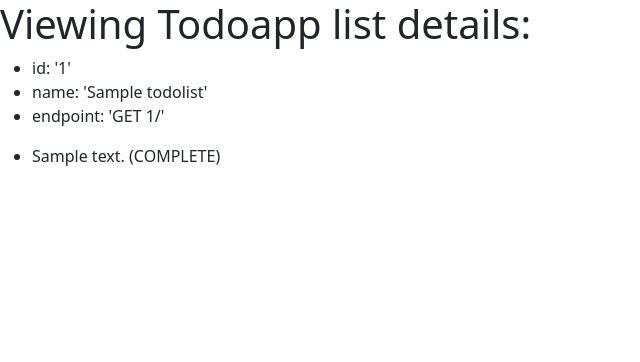
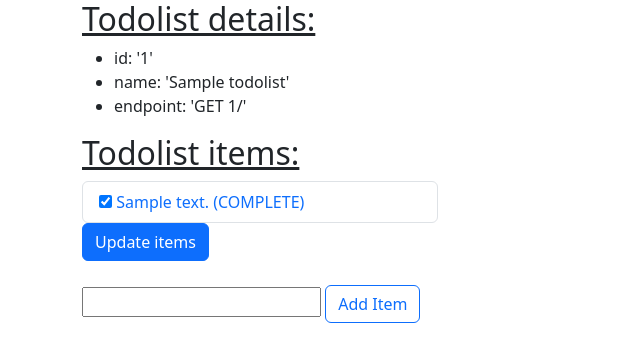
Before and after one commit to DanielPalacz/DjangoSimpleTodoListApp, a Django app: page /1/ in a window 1280 px wide. Shown: the top 362 px of the page, without its empty margins (0-640 px from the left). Run offline with Django 5.2, Linux system fonts and the light colour scheme; tables that the repository leaves empty hold one stand-in row (values such as "Sample post").

Commit message:
adds usage of custom form for creating/editing Todolists items

```diff
--- a/mysite/todoapp/templates/todoapp/base.html
+++ b/mysite/todoapp/templates/todoapp/base.html
@@ -11,7 +11,7 @@
   </head>
 
   <body>
-    <div id="content">
+    <div id="content" class="container">
         {% block content %}
         {% endblock%}
     </div>
--- a/mysite/todoapp/templates/todoapp/create.html
+++ b/mysite/todoapp/templates/todoapp/create.html
@@ -5,7 +5,7 @@ Creating new todo list.
 {% endblock%}
 
 {% block content %}
-<h1>Create page.</h1>
+<h1>Create New Todo list page.</h1>
 <br>
 
 <form method="post" action="/create/">
--- a/mysite/todoapp/templates/todoapp/list.html
+++ b/mysite/todoapp/templates/todoapp/list.html
@@ -1,11 +1,11 @@
 {% extends "todoapp/base.html" %}
 
 {% block title %}
-Todoapp list details..
+Todoapp list details.
 {% endblock%}
 
 {% block content %}
-<h1>Viewing Todoapp list details:</h1>
+<u><h2>Todolist details:</h2></u>
 <ul>
     <li>id: '{{todolist_object.id}}'</li>
     <li>name: '{{todolist_object.name}}'</li>
@@ -13,15 +13,30 @@ Todoapp list details..
 </ul>
 
 
-<ul>
+<u><h2>Todolist items:</h2></u>
+
+<form method="post" action="#">
+    {% csrf_token %}
+    <div class="row">
+        <div class="col-4">
+            <ul class="list-group">
                 {% for item in todolist_object.todoitem_set.all %}
                     {% if item.complete == True %}
-            <li>{{item.text}} (COMPLETE) </li>
+                        <li class="list-group-item text-primary"><input type="checkbox" value="clicked" name="c{{item.id}}" checked> {{item.text}} (COMPLETE)</li>
                     {% else %}
-                <li>{{item.text}} (INCOMPLETE) </li>
+                        <li class="list-group-item text-primary"><input type="checkbox" value="clicked" name="c{{item.id}}"> {{item.text}} (INCOMPLETE)</li>
                     {% endif %}
                 {% endfor %}
             </ul>
+        </div>
+    </div>
+    <button class="btn btn-primary" type="submit" name="update" value="update">Update items</button><br><br>
+    <div>
+        <input type="text" name="newValue"></input>
+        <button class="btn btn-outline-primary" type="submit" name="NewItem" value="NewItem">Add Item</button>
+    </div>
+</form>
+
 
 {% if not todolist_object.todoitem_set.all %}
 <h1>'{{todolist_object.name}}' is empty.</h1>
--- a/mysite/todoapp/views.py
+++ b/mysite/todoapp/views.py
@@ -5,11 +5,33 @@ from .forms import CreateTodoListForm
 
 def todoapp_list(request, pk):
     todolist_object = TodoList.objects.get(id=pk)
+
+    if request.method == "POST":
+        print("request.POST:", request.POST)
+        if request.POST.get("update"):
+            for item in todolist_object.todoitem_set.all():
+                if request.POST.get("c" + str(item.id)) == "clicked":
+                    item.complete = True
+                else:
+                    item.complete = False
+
+                item.save()
+
+        elif request.POST.get("NewItem"):
+            txt = request.POST.get("newValue")
+            if len(txt) > 2:
+                todolist_object.todoitem_set.create(text=txt, complete=False)
+            elif not len(txt):
+                print(f"Text '{txt}' is empty phrase did not pass validation. Invalid input.")
+            else:
+                print(f"Text '{txt}' did not pass validation. Invalid input.")
+
     return render(request, "todoapp/list.html", {"todolist_object": todolist_object})
 
 
 def home(request):
-    return render(request, "todoapp/home.html", {"name": "test"})
+    todolists = TodoList.objects.all()
+    return render(request, "todoapp/home.html", {"todolists": todolists})
 
 
 def create(request):
```
Also changed, not shown: mysite/todoapp/templates/todoapp/home.html (+6 -2 lines), README.md. Lines whose indentation alone changed are shown as unchanged.
